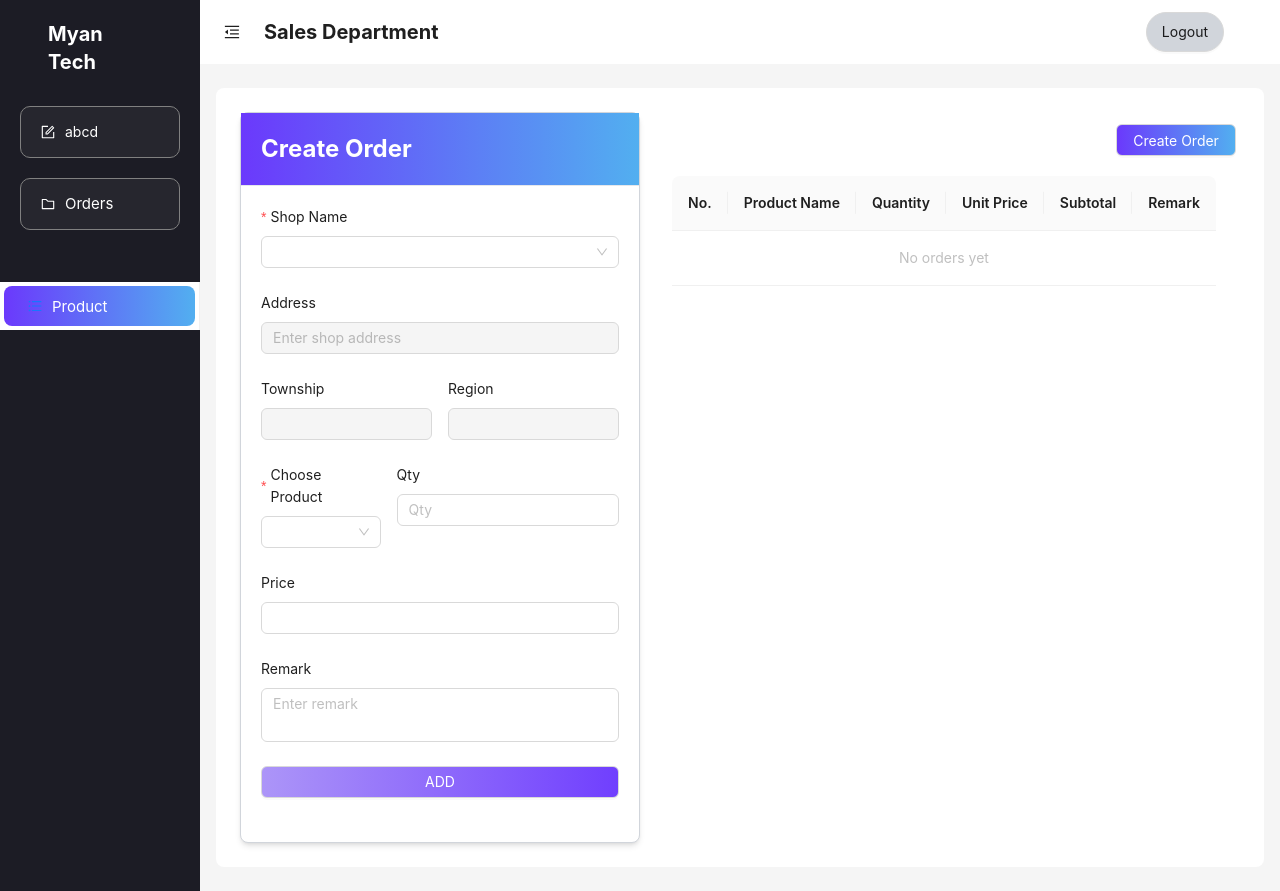
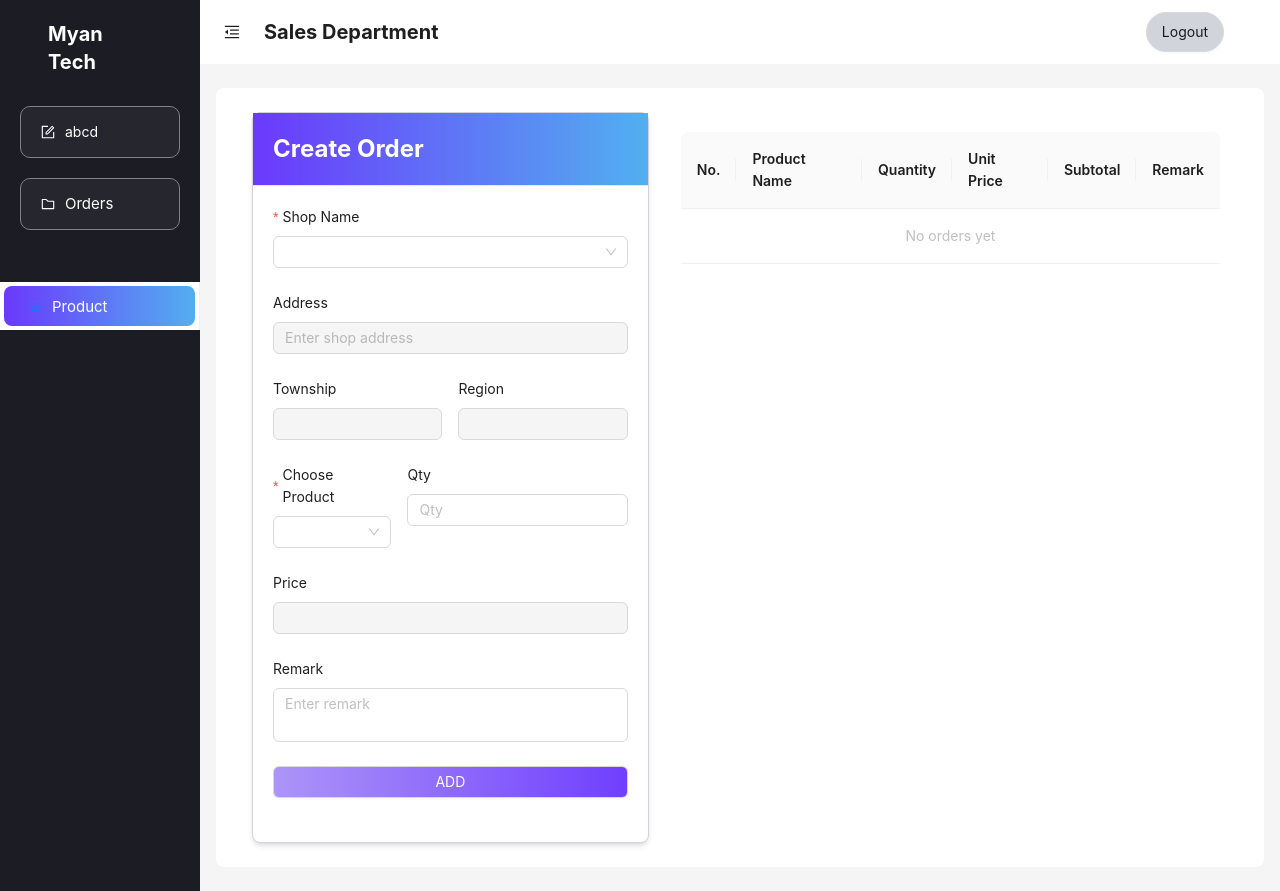
Before and after one commit to kaung-pyae-shan/MyanTech, a React (Create React App) app in the folder MyanTech_web/: page /create-order in a window 1280 px wide. Built offline with nearby package versions, Linux system fonts and the light colour scheme; data requests are answered from the project's data file.

Commit message:
create order page

```diff
--- a/MyanTech_web/db.json
+++ b/MyanTech_web/db.json
@@ -383,6 +383,158 @@
           "remark": "dfdf"
         }
       ]
+    },
+    {
+      "id": "54b8",
+      "invoice_no": "INV-20250210-2753",
+      "shop_id": "9ab9",
+      "products": [
+        {
+          "product_id": "c4e4",
+          "product_name": "2",
+          "quantity": "2",
+          "unit_price": 2500,
+          "subtotal": 5000,
+          "remark": "hi"
+        },
+        {
+          "product_id": "4e92",
+          "product_name": "A",
+          "quantity": "1",
+          "unit_price": 100,
+          "subtotal": 100,
+          "remark": "3"
+        }
+      ]
+    },
+    {
+      "id": "217f",
+      "invoice_no": "INV-20250210-2753",
+      "shop_id": "9ab9",
+      "products": [
+        {
+          "product_id": "c4e4",
+          "product_name": "2",
+          "quantity": "2",
+          "unit_price": 2500,
+          "subtotal": 5000,
+          "remark": "hi"
+        },
+        {
+          "product_id": "4e92",
+          "product_name": "A",
+          "quantity": "1",
+          "unit_price": 100,
+          "subtotal": 100,
+          "remark": "3"
+        }
+      ]
+    },
+    {
+      "id": "b62b",
+      "invoice_no": "INV-20250210-6458",
+      "shop_id": "f537",
+      "products": [
+        {
+          "product_id": "c4e4",
+          "product_name": "2",
+          "quantity": "2",
+          "unit_price": 2500,
+          "subtotal": 5000,
+          "remark": "black"
+        },
+        {
+          "product_id": "c4e4",
+          "product_name": "2",
+          "quantity": "3",
+          "unit_price": 2500,
+          "subtotal": 7500,
+          "remark": "dfdf"
+        }
+      ]
+    },
+    {
+      "id": "4848",
+      "invoice_no": "INV-20250210-4992",
+      "shop_id": "f537",
+      "products": [
+        {
+          "product_id": "c4e4",
+          "product_name": "2",
+          "quantity": "3",
+          "unit_price": 2500,
+          "subtotal": 7500,
+          "remark": "dfd"
+        }
+      ]
+    },
+    {
+      "id": "73ee",
+      "invoice_no": "INV-20250210-8033",
+      "shop_id": "9ab9",
+      "products": [
+        {
+          "product_id": "c4e4",
+          "product_name": "2",
+          "quantity": "2",
+          "unit_price": 2500,
+          "subtotal": 5000,
+          "remark": "abcd"
+        }
+      ]
+    },
+    {
+      "id": "d5ba",
+      "invoice_no": "INV-20250210-6911",
+      "shop_id": "f537",
+      "products": [
+        {
+          "product_id": "c4e4",
+          "product_name": "2",
+          "quantity": "2",
+          "unit_price": 2500,
+          "subtotal": 5000,
+          "remark": "abcd"
+        }
+      ]
+    },
+    {
+      "id": "5016",
+      "invoice_no": "INV-20250210-5622",
+      "shop_id": "f537",
+      "products": [
+        {
+          "product_id": "c4e4",
+          "product_name": "2",
+          "quantity": "2",
+          "unit_price": 2500,
+          "subtotal": 5000,
+          "remark": "abcd"
+        }
+      ]
+    },
+    {
+      "id": "c7ee",
+      "invoice_no": "INV-20250210-5451",
+      "shop_id": "ccbb",
+      "products": [
+        {
+          "product_id": "c4e4",
+          "product_name": "2",
+          "quantity": "20",
+          "unit_price": 2500,
+          "subtotal": 50000,
+          "remark": "yamone"
+        },
+        {
+          "product_id": "4e92",
+          "product_name": "A",
+          "quantity": "2",
+          "unit_price": 100,
+          "subtotal": 200,
+          "remark": "yamone"
+        }
+      ]
     }
   ]
 }
--- a/MyanTech_web/package.json
+++ b/MyanTech_web/package.json
@@ -13,7 +13,8 @@
     "react-dom": "^19.0.0",
     "react-redux": "^9.2.0",
     "react-router-dom": "^7.1.5",
-    "react-scripts": "5.0.1"
+    "react-scripts": "5.0.1",
+    "react-toastify": "^11.0.3"
   },
   "scripts": {
     "start": "react-scripts start",
--- a/MyanTech_web/src/components/OrderForm.jsx
+++ b/MyanTech_web/src/components/OrderForm.jsx
@@ -1,11 +1,11 @@
 import { Button, Form, Input, Select } from 'antd';
 import React, { useEffect, useState } from 'react';
 import { useDispatch, useSelector } from 'react-redux';
-import { addOrder, addProductOrder, addShop } from '../redux/services/OrderSlice'; // Import Redux action
+import { addOrder, addProductOrder, addShop, resetOrder } from '../redux/services/OrderSlice'; // Import Redux action
 import axios from '../api/axios';
 import { addProduct } from '../redux/productSlice';
 
-const OrderForm = () => {
+const OrderForm = ({resetField, setResetField}) => {
     const [form] = Form.useForm();
     const dispatch = useDispatch();
     const orders = useSelector(state => state.orders.orders); // Get orders from Redux store
@@ -43,8 +43,21 @@ const OrderForm = () => {
         fetchProducts();
     }, []);
 
-    const handleProductChange = (productId) => {
-        const product = products.find(p => p.id === productId);
+    if (resetField) {
+        form.resetFields();
+        dispatch(resetOrder());
+        setResetField(false);
+
+
+
+
+    }
+
+    const handleProductChange = (productName) => {
+
+        const product = products.find(p => p.name === productName);
+
+        console.log(products)
         setSelectedProduct(product || null);
 
         if (product) {
@@ -107,7 +120,15 @@ const OrderForm = () => {
         dispatch(addShop(shop))
 
 
+        form.setFieldsValue({
+            product_name: 'Select Product',
+            qty: '',
+            price: '',
+            remark: ''
+        })
 
+
+        setSelectedProduct(null);
         // form.resetFields();
         // setSelectedProduct(null);
         // setSelectedShop(null);
@@ -183,7 +204,7 @@ const OrderForm = () => {
 
                 {/* Price Display */}
                 <Form.Item label="Price" name="price">
-                    <Input />
+                    <Input disabled />
                 </Form.Item>
 
                 {/* Remark Input */}
--- a/MyanTech_web/src/pages/Order/CreateOrder.jsx
+++ b/MyanTech_web/src/pages/Order/CreateOrder.jsx
@@ -1,18 +1,28 @@
-import React from 'react'
+import React, { useState } from 'react'
 import OrderForm from '../../components/OrderForm'
 import OrderTable from '../../components/orders/OrderTable'
 import { Button } from 'antd'
 import axios from '../../api/axios'
 import { useSelector } from 'react-redux'
+import { toast, ToastContainer } from 'react-toastify'
 
 const CreateOrder = () => {
 
     const order = useSelector(state => state.orders.order);
 
+    const [resetField, setResetField] = useState(false);
+
    const createProduct = async () => {
       try {
         const response = await axios.post('/orders', order);
 
+        setResetField(true);
+
+        if(response.status === 201){
+          const notify = () => toast("An Order has been created!");
+
+          notify();
+        }
         console.log('Product Created:', response.data);
       } catch (error) {
         console.error('Error creating product:', error.response ? error.response.data : error.message);
@@ -22,13 +32,15 @@ const CreateOrder = () => {
 
   return (
     <div className='flex gap-3'>
-      <OrderForm />
+      <ToastContainer />
+      <OrderForm resetField={resetField} setResetField={setResetField} />
 
       <div className="flex flex-col items-end justify-start">
         <div className="flex justify-end">
-       <Button
+     {order.products.length > 0 &&  <Button
         onClick={createProduct}
         className='px-4 py-2 mt-3 text-white bg-button'>Create Order</Button>
+     }
         </div>
 
       <OrderTable />
--- a/MyanTech_web/src/redux/services/OrderSlice.js
+++ b/MyanTech_web/src/redux/services/OrderSlice.js
@@ -26,9 +26,12 @@ export const orderSlice = createSlice({
         addProductOrder: (state, action) => {
             console.log(action.payload);
             state.order.products.push(action.payload);
+        },
+        resetOrder : (state, action) =>{
+            state.order = initialState.order;
         }
     }
 });
 
-export const { addOrder, addShop, addProductOrder } = orderSlice.actions;
+export const { addOrder, addShop, addProductOrder, resetOrder } = orderSlice.actions;
 export default orderSlice.reducer;
```
Also changed, not shown: 1 other file (tests, documents, lock files or other folders).
